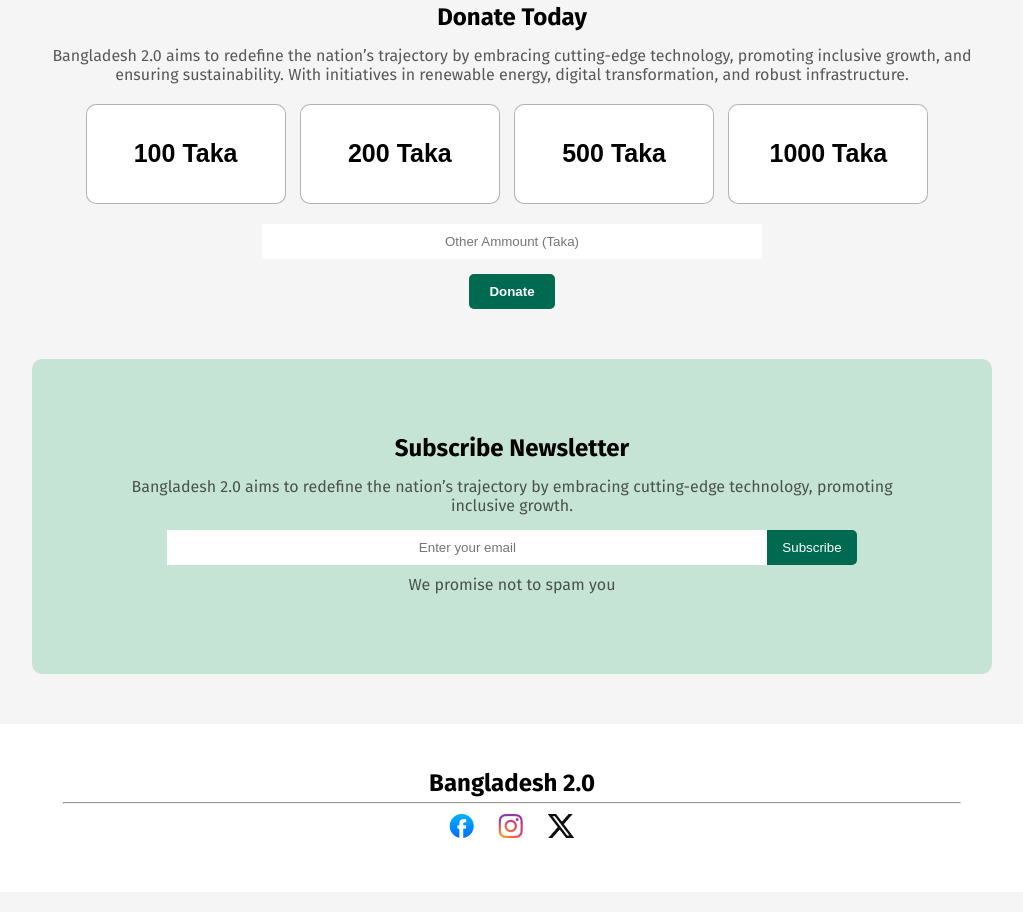
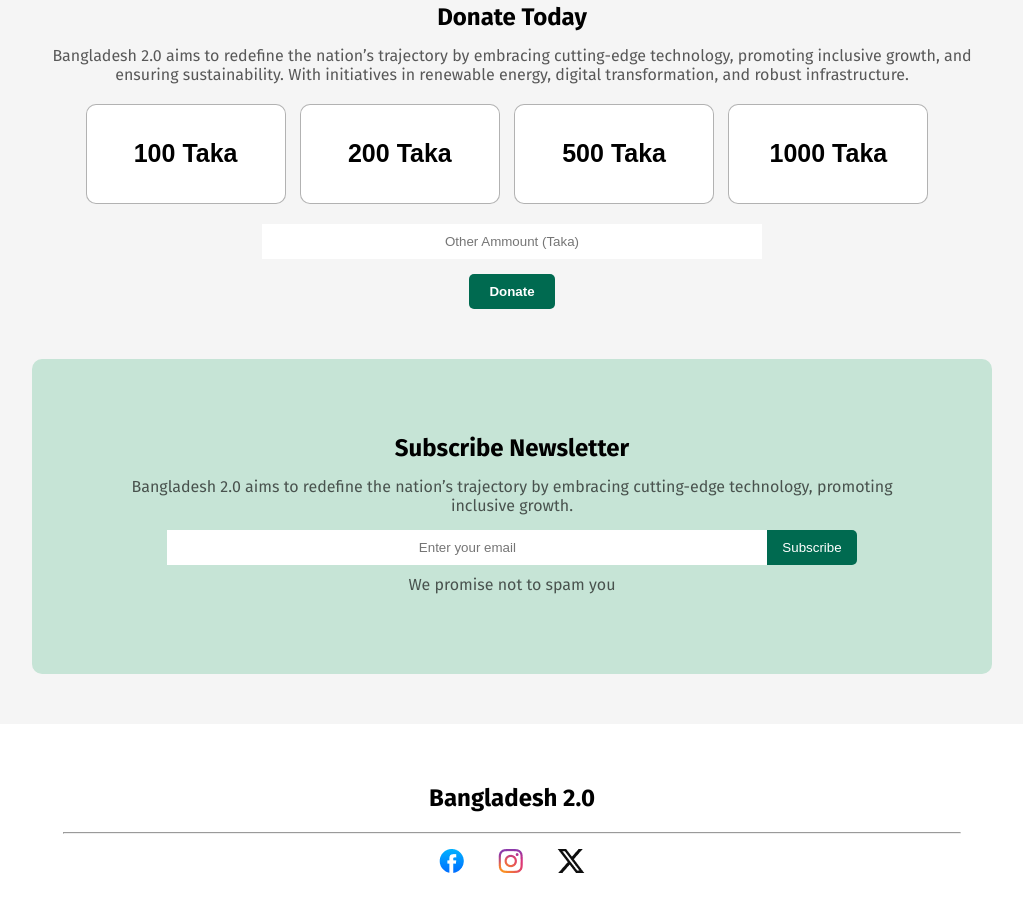
Before and after one commit to tahsin-arik/Assignment_1, a plain HTML site: page index.html in a window 1280 px wide. Shown: the part 4476-5388 px from the top of the page, without its empty margins (128-1151 px from the left). Drawn offline with Linux system fonts and the light colour scheme.

Commit message:
fix some error

```diff
--- a/style/index.css
+++ b/style/index.css
@@ -400,9 +400,9 @@ hr{
 }
 
 .foot h2{
-    padding: 5px;
+    padding: 20px;
 }
 
 .foot img{
-    padding: 10px;
+    padding: 15px;
 }
```
